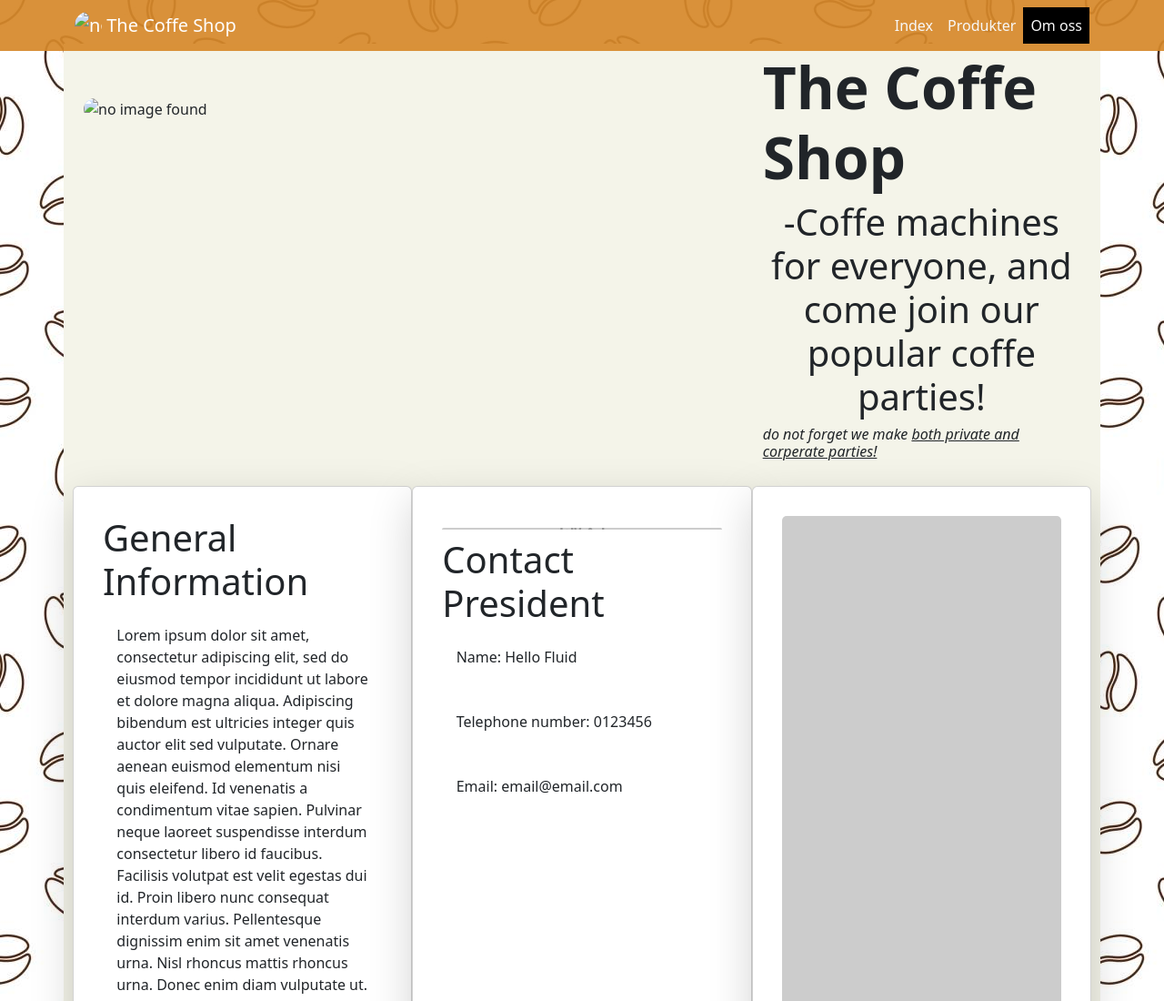
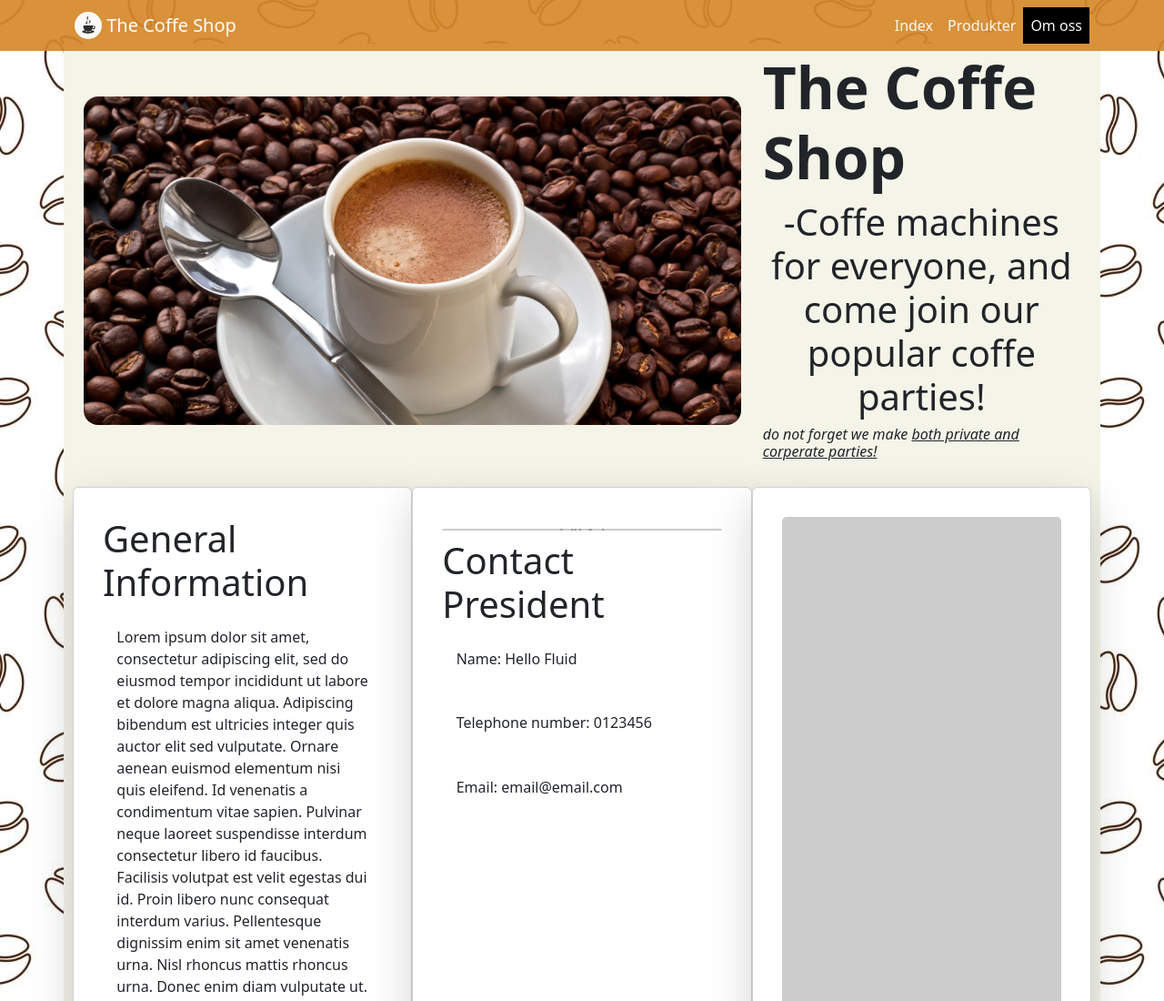
Before and after one commit to jonlu8777/Bootstrap5, a plain HTML site: page omOss.html in a window 1280 px wide. Shown: the top 1100 px of the page at 91% size. Drawn offline with nearby package versions, Linux system fonts and the light colour scheme; the site is published under a folder, as on GitHub Pages, so addresses that start at the root find nothing; placeholder pictures from the web are drawn by us.

Commit message:
theCoffeShop

```diff
--- a/omOss.html
+++ b/omOss.html
@@ -16,7 +16,7 @@
         <nav class="navbar navbar-expand-sm navbar-dark fixed-top bg-primary">
             <div class="container">
                 <a class="navbar-brand" href="index.html">
-                    <img class="d-inline-block align-top rounded-circle" src="/img/coffee-logo-.jpg" width="30"
+                    <img class="d-inline-block align-top rounded-circle" src="img/coffee-logo-.jpg" width="30"
                         height="30" alt="no image">
                     The Coffe Shop
                 </a>
@@ -34,7 +34,7 @@
 
             <div class="row">
                 <div class="col-sm-6 col-lg-8 my-5">
-                    <img id="logo" class="rounded-4 img-fluid" src="/img/logo.jpg" alt="no image found">
+                    <img id="logo" class="rounded-4 img-fluid" src="img/logo.jpg" alt="no image found">
                 </div>
 
                 <div class="col-sm-6 col-lg-4">
```
Also changed, not shown: index.html (+2 -2 lines), produkter.html (+2 -2 lines).
